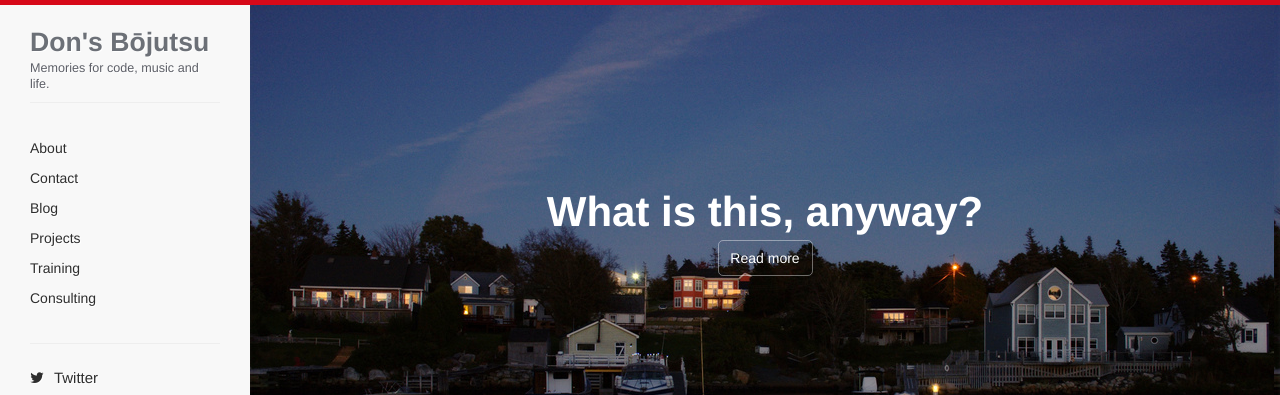
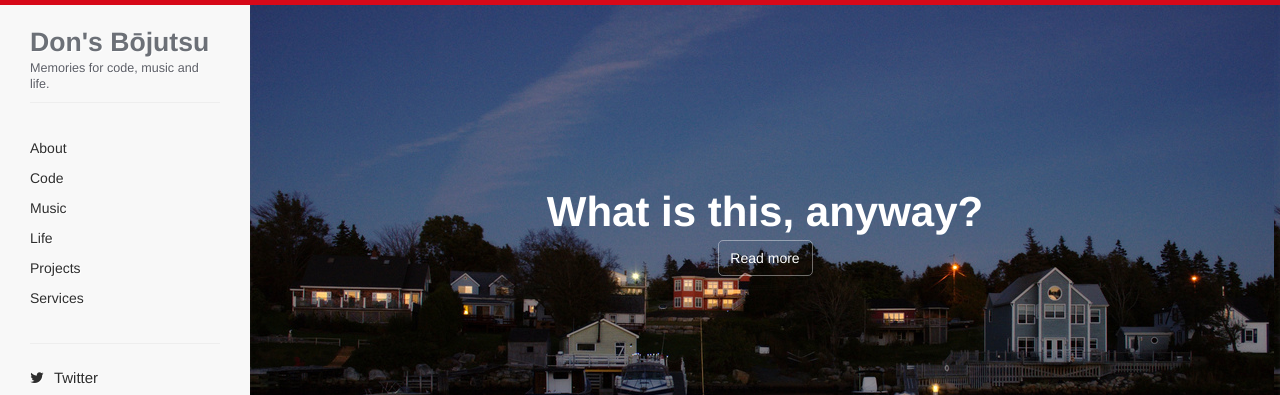
Before and after one commit to gzfrancisco/gzfrancisco.github.io, a Jekyll site: the page built from index.html, in a window 1280 px wide. Shown: the top 395 px of the page. Built offline with Jekyll 4.4.1, drawn with Linux system fonts in a browser that asks for light colours; nearby versions of some CDN libraries; Markdown is read by kramdown in place of the engine named in the settings; comment, search, counter and statistics services are not loaded.

Commit message:
Created pages and linked resourses

```diff
--- a/_includes/menu.html
+++ b/_includes/menu.html
@@ -1,10 +1,10 @@
 <nav>
   <ul>
-    <li>About</li>
-    <li>Contact</li>
-    <li>Blog</li>
-    <li>Projects</li>
-    <li>Training</li>
-    <li>Consulting</li>
+    <li><a href="/about/me/">About</a></li>
+    <li><a href="/about/code">Code</a></li>
+    <li><a href="/about/music">Music</a></li>
+    <li><a href="/about/my/life/">Life</a></li>
+    <li><a href="/about/my/projects/">Projects</a></li>
+    <li><a href="/about/my/services/">Services</a></li>
   </ul>
 </nav>
--- /dev/null
+++ b/about/code/index.html
@@ -0,0 +1,3 @@
+---
+layout: page
+---
--- /dev/null
+++ b/about/me/index.html
@@ -0,0 +1,3 @@
+---
+layout: page
+---
--- /dev/null
+++ b/about/music/index.html
@@ -0,0 +1,3 @@
+---
+layout: page
+---
--- /dev/null
+++ b/about/my/life/index.html
@@ -0,0 +1,3 @@
+---
+layout: page
+---
--- /dev/null
+++ b/about/my/projects/index.html
@@ -0,0 +1,3 @@
+---
+layout: page
+---
--- /dev/null
+++ b/about/my/services/index.html
@@ -0,0 +1,3 @@
+---
+layout: page
+---
```
